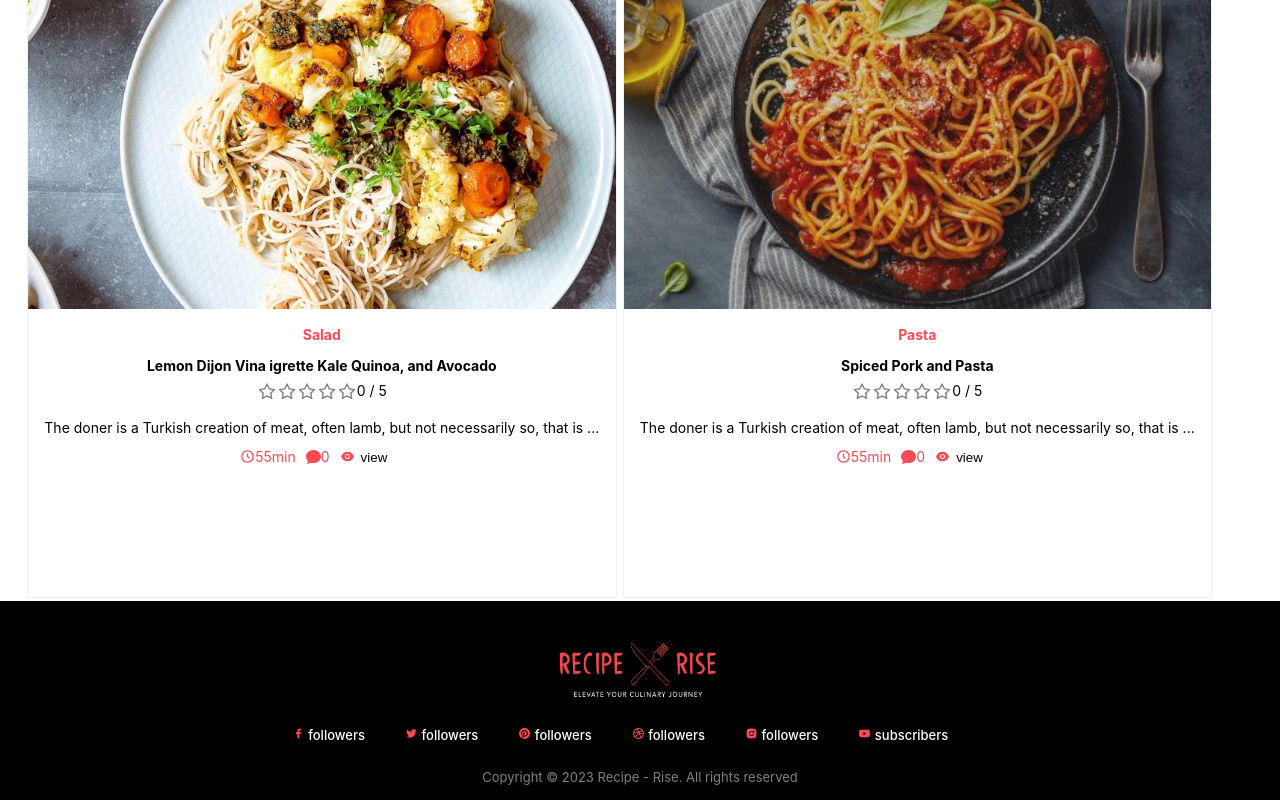
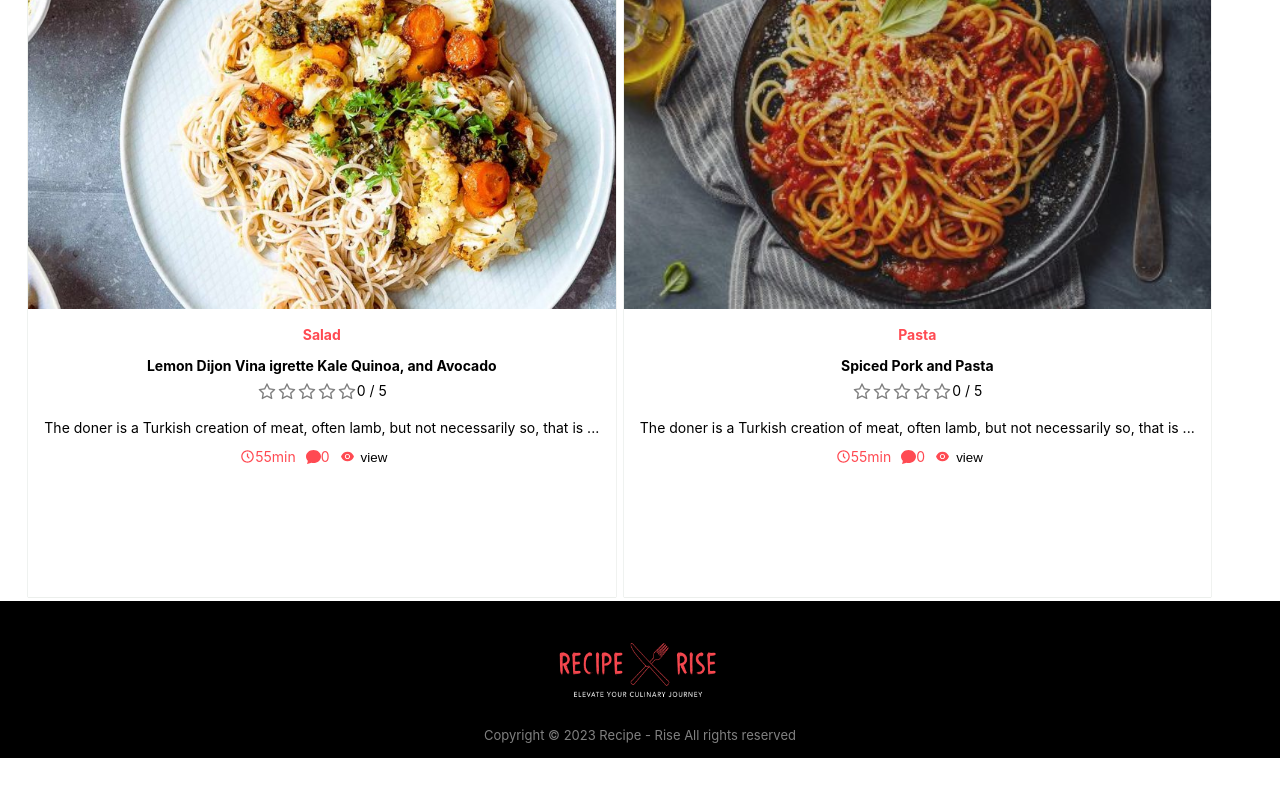
Before and after one commit to rebeccawaweru/Recipe-Rise, a React (Create React App) app in the folder client/: page / in a window 1280 px wide. Shown: the part 2075-2875 px from the top of the page. After the commit the page ends 2833 px from the top, so only its background shows below. Built offline with nearby package versions, Linux system fonts and the light colour scheme.

Commit message:
icons debug

```diff
--- a/client/src/Layouts/Footer.jsx
+++ b/client/src/Layouts/Footer.jsx
@@ -4,7 +4,7 @@ function Footer() {
     return (
      <footer >
        <img src={logocolor} alt='recipe-rise-footer'/>
-        <div>
+{/*         <div>
             <ul className="socialmedia">
                 <li><BiLogoFacebook className='xs-counter-li'/> followers</li>
                 <li><BiLogoTwitter className='xs-counter-li' /> followers</li>
@@ -13,8 +13,8 @@ function Footer() {
                 <li><BiLogoInstagramAlt className='xs-counter-li'/> followers</li>
                 <li><BiLogoYoutube className='xs-counter-li'/> subscribers</li>
             </ul>
-        </div>
-        <p className='copyright'>Copyright © 2023 Recipe - Rise. All rights reserved
+        </div> */}
+        <p className='copyright'>Copyright © 2023 Recipe - Rise All rights reserved
         </p>
      </footer>
     );
```
